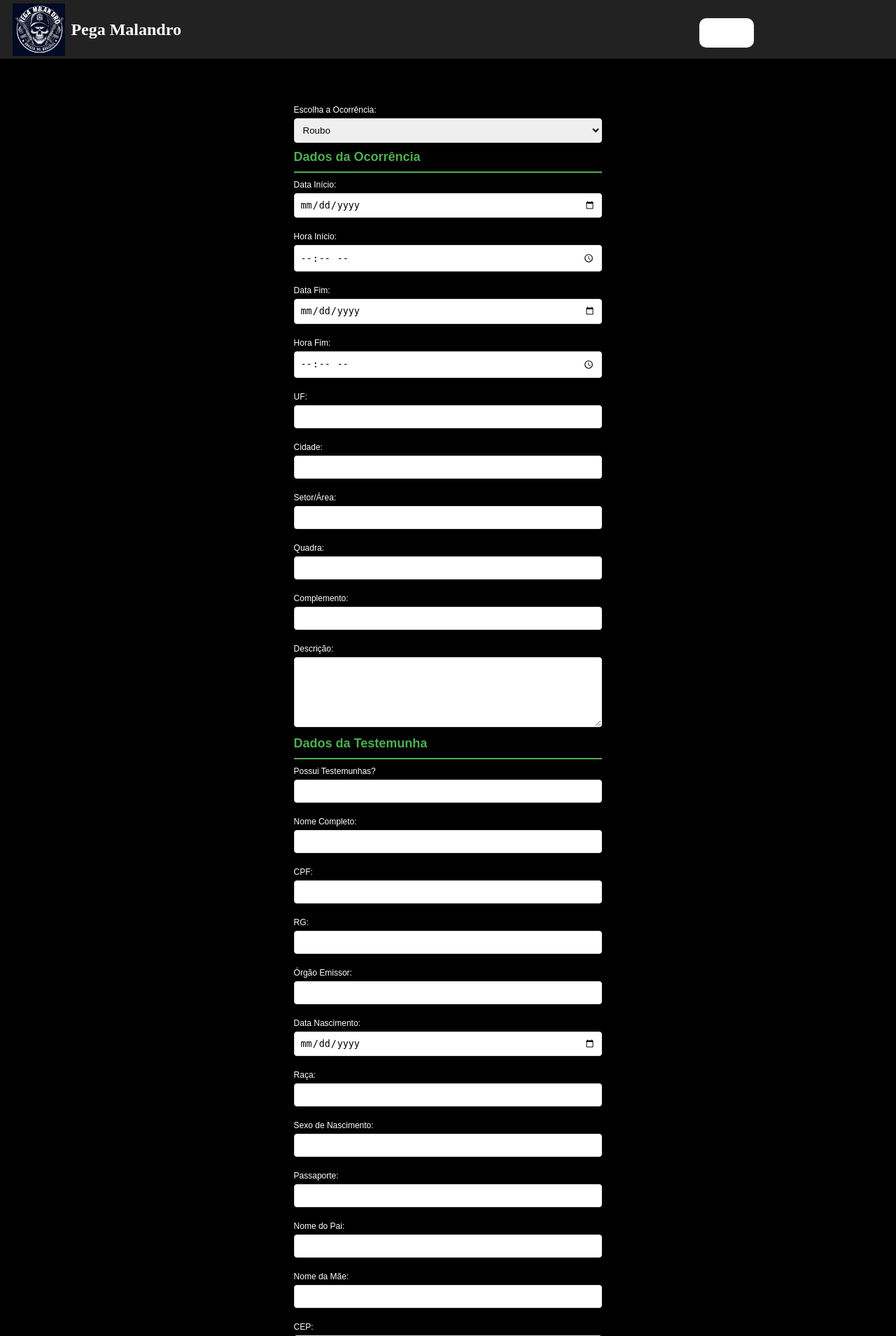
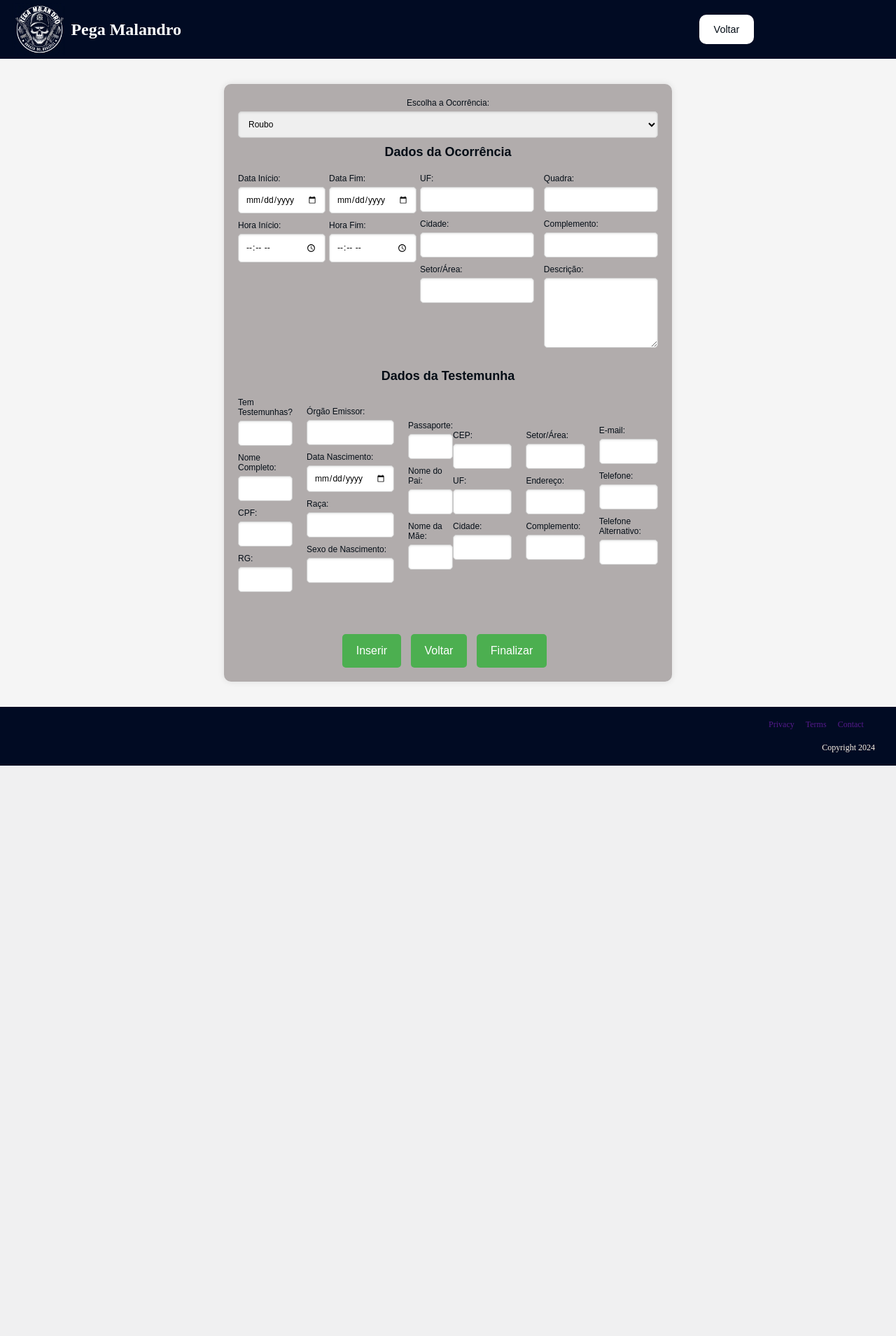
Before and after one commit to pedrowind/Pega-Malandro, a Flask app: page /formulario_insercao_boletim_ocorrencia in a window 1280 px wide. Shown: the top 1909 px of the page at 70% size. After the commit the page ends 1094 px from the top, so only its background shows below. Run offline with Flask 3, Linux system fonts and the light colour scheme.

Commit message:
Atualização do formulario_insercao_boletim_ocorrencia e do CSS , mesmo nome.

```diff
--- a/static/css/forms_inser_boletim_ocorrencia.css
+++ b/static/css/forms_inser_boletim_ocorrencia.css
@@ -1,136 +1,133 @@
-body {
-    font-family: Arial, sans-serif;
-    background-color: #000000;
-    margin: 0;
-    padding: 0;
-
+main {
+    display: flex;
+    justify-content: center;
+    align-items: center;
+    width: 100%;
+    background-color: #f5f5f5;
 }
 
-.header, .footer {
-    background-color: #222;
-    color: white;
-    padding: 10px 0;
+.formulario_case {
+    width: 50%;
+    padding: 20px;
+    background-color: #b1acac;
+    border-radius: 10px;
+    box-shadow: 0 0 10px rgba(0, 0, 0, 0.1);
     text-align: center;
 }
 
-
-
-.nav-bar ul {
-    list-style: none;
-    padding: 0;
+.ocorrencia,
+.testemunha {
+    text-align: left;
+    display: flex;
+    flex-direction: row;
+    width: 100%;
+    margin-bottom: 20px;
+    margin-top: 20px;
 }
 
-.nav-bar ul li {
-    display: inline;
-    margin: 0 10px;
+.data_hora {
+    display: flex;
+    flex-direction: row;;
+    align-items: left;
+    width: 40%;
+    margin: 0 20px 0 0;
 }
 
-.nav-bar ul li a {
-    color: white;
-    text-decoration: none;
-    font-weight: bold;
+.data_hora_board {
+    display: flex;
+    flex-direction: column;
+    margin-right: 5px;
 }
 
-.main {
-    max-width: 800px;
-    margin: 20px auto;
-    padding: 20px;
-    background-color: white;
-    box-shadow: 0 0 10px rgba(0, 0, 0, 0.1);
-    border-radius: 8px;
+.local_descricao {
+    display: flex;
+    flex-direction: row;
+    justify-content: space-between;
+    align-items: flex-start;
+    width: 100%;
 }
 
-h2 {
-    border-bottom: 2px solid #4CAF50;
-    padding-bottom: 10px;
-    color: #4CAF50;
+.local_descricao_board {
+    display: flex;
+    flex-direction: column;
+    width: 48%;
 }
 
-label {
-    display: block;
-    margin-top: 10px;
-    color: #ffffff;
+.testemunha .dados_pessoais,
+.testemunha .endereco_contato {
+    display: flex;
+    flex-direction: row;
+    justify-content: space-between;
+    align-items: center;
+    width: 100%;
+    margin-bottom: 20px;
 }
 
-input[type="text"], input[type="date"], input[type="time"], input[type="number"], input[type="email"], input[type="tel"], select, textarea {
+.testemunha .dados_pessoais div,
+.testemunha .endereco_contato div {
+    display: flex;
+    flex-direction: column;
+    margin-right: 20px;
+    flex: 1;
+}
+
+.testemunha .dados_pessoais div:last-child,
+.testemunha .endereco_contato div:last-child {
+    margin-right: 0;
+}
+
+/* Estilo para inputs */
+input[type="text"],
+input[type="number"],
+input[type="date"],
+input[type="time"],
+input[type="email"],
+input[type="tel"],
+textarea,
+select {
     width: 100%;
-    padding: 8px;
+    padding: 10px;
     margin-top: 5px;
     margin-bottom: 10px;
-    border: 1px solid #ddd;
-    border-radius: 4px;
-    box-sizing: border-box;
+    border: 1px solid #ccc;
+    border-radius: 5px;
+    box-shadow: inset 0 1px 3px rgba(0, 0, 0, 0.1);
+    font-size: 12px;
+    font-family: Arial, sans-serif;
+    transition: border-color 0.3s, box-shadow 0.3s;
+}
+
+input[type="text"]:focus,
+input[type="number"]:focus,
+input[type="date"]:focus,
+input[type="time"]:focus,
+input[type="email"]:focus,
+input[type="tel"]:focus,
+textarea:focus,
+select:focus {
+    border-color: #66afe9;
+    box-shadow: 0 0 8px rgba(102, 175, 233, 0.6);
+    outline: none;
 }
 
 textarea {
-    height: 100px;
+    resize: vertical;
+    min-height: 100px;
 }
 
 input[type="submit"] {
     background-color: #4CAF50;
     color: white;
-    padding: 10px 15px;
+    padding: 15px 20px;
     border: none;
-    border-radius: 4px;
+    border-radius: 5px;
     cursor: pointer;
     font-size: 16px;
     margin-top: 10px;
+    margin-right: 10px;
+    transition: background-color 0.3s;
 }
 
 input[type="submit"]:hover {
     background-color: #45a049;
 }
-
-a {
-    text-decoration: none;
-    color: #4CAF50;
-    display: inline-block;
-    margin-top: 10px;
-}
-
-.footer {
-    display: flex;
-    justify-content: space-between;
-    align-items: center;
-}
-
-.footer ul {
-    display: flex;
-    list-style: none;
-    padding: 0;
-    margin: 0;
-}
-
-.footer ul li {
-    margin: 0 10px;
-}
-
-.footer ul li a {
-    color: white;
-    text-decoration: none;
-}
-
-.footer span {
-    color: white;
-}
-
-.form-section {
-    border: 2px solid #4CAF50;
-    padding: 20px;
-    border-radius: 8px;
-    margin-bottom: 20px;
-}
-
-.form-section h2 {
-    margin-top: 0;
-}
-
-.Formulario_case{
-
-    display: flex;
-    justify-content: center;
-    align-items: center;
-    flex-direction: column;
-    margin-top: 20px;
-    width: 100%;
-}
--- a/templates/formulario_insercao_boletim_ocorrencia.html
+++ b/templates/formulario_insercao_boletim_ocorrencia.html
@@ -9,13 +9,11 @@
 </head>
 
 <body>
-
     <header class="header">
         <div class="logo">
             <img src="/static/imagens/PegaMalandroLogo.jpg" alt="icone" />
             <h1 class="brand-name">Pega Malandro</h1>
         </div>
-
         <nav class="nav-bar">
             <ul>
                 <li>
@@ -25,10 +23,8 @@
         </nav>
     </header>
     <main>
-        <section class="Formulario_case">
-
+        <section class="formulario_case">
             <form action='../controllers/boletim_ocorrencia.php' method='POST'>
-
                 <label for="ocorrencia">Escolha a Ocorrência:</label>
                 <select name="ocorrencia" id="ocorrencia">
                     <option value="1">Roubo</option>
@@ -45,109 +41,111 @@
                 </select>
 
                 <h2>Dados da Ocorrência</h2>
-                <div>
+
+                <div class="ocorrencia">
+                    <div class="data_hora">
+                        <div class="data_hora_board">
                             <label for='data_inicio'>Data Início:</label>
                             <input type='date' name='data_inicio' id='data_inicio' required>
-
                             <label for='hora_inicio'>Hora Início:</label>
                             <input type='time' name='hora_inicio' id='hora_inicio' required>
                         </div>
-
-
+                        <div class="data_hora_board">
                             <label for='data_fim'>Data Fim:</label>
                             <input type='date' name='data_fim' id='data_fim' required>
-
                             <label for='hora_fim'>Hora Fim:</label>
                             <input type='time' name='hora_fim' id='hora_fim' required>
-
+                        </div>
+                    </div>
+                    <div class="local_descricao">
+                        <div class="local_descricao_board">
                             <label for='uf'>UF:</label>
                             <input type='text' name='uf' id='uf' required>
-
                             <label for='cidade'>Cidade:</label>
                             <input type='text' name='cidade' id='cidade' required>
-
                             <label for='area'>Setor/Área:</label>
                             <input type='text' name='area' id='area' required>
-
+                        </div>
+                        <div class="local_descricao_board">
                             <label for='quadra'>Quadra:</label>
                             <input type='text' name='quadra' id='quadra' required>
-
                             <label for='complemento'>Complemento:</label>
                             <input type='text' name='complemento' id='complemento'>
-
                             <label for='descricao'>Descrição:</label>
                             <textarea name='descricao' id='descricao' required></textarea>
+                        </div>
+                    </div>
+                </div>
 
                 <h2>Dados da Testemunha</h2>
 
-                <label for='id_policia'>Possui Testemunhas?</label>
+                <div class="testemunha">
+                    <div class="dados_pessoais">
+                        <div>
+                            <label for='id_policia'>Tem Testemunhas?</label>
                             <input type='number' name='id_policia' id='id_policia' required>
-
                             <label for='nome_testemunha'>Nome Completo:</label>
                             <input type='text' name='nome_testemunha' id='nome_testemunha' required>
-
                             <label for='cpf_testemunha'>CPF:</label>
                             <input type='number' name='cpf_testemunha' id='cpf_testemunha' required>
-
                             <label for='rg_testemunha'>RG:</label>
                             <input type='number' name='rg_testemunha' id='rg_testemunha' required>
-
+                        </div>
+                        <div>
                             <label for='orgao_emissor'>Órgão Emissor:</label>
                             <input type='text' name='orgao_emissor' id='orgao_emissor' required>
-
                             <label for='data_nascimento_testemunha'>Data Nascimento:</label>
                             <input type='date' name='data_nascimento_testemunha' id='data_nascimento_testemunha' required>
-
                             <label for='raca'>Raça:</label>
                             <input type='text' name='raca' id='raca' required>
-
                             <label for='sexo'>Sexo de Nascimento:</label>
                             <input type='text' name='sexo' id='sexo' required>
-
+                        </div>
+                        <div>
                             <label for='passaporte'>Passaporte:</label>
                             <input type='text' name='passaporte' id='passaporte'>
-
                             <label for='nome_pai'>Nome do Pai:</label>
                             <input type='text' name='nome_pai' id='nome_pai'>
-
                             <label for='nome_mae'>Nome da Mãe:</label>
                             <input type='text' name='nome_mae' id='nome_mae'>
+                        </div>
+                    </div>
 
+
+                    <div class="endereco_contato">
+                        <div>
                             <label for='cep'>CEP:</label>
                             <input type='text' name='cep' id='cep' required>
-
                             <label for='uf_testemunha'>UF:</label>
                             <input type='text' name='uf_testemunha' id='uf_testemunha' required>
-
                             <label for='cidade_testemunha'>Cidade:</label>
                             <input type='text' name='cidade_testemunha' id='cidade_testemunha' required>
-
+                        </div>
+                        <div>
                             <label for='area_testemunha'>Setor/Área:</label>
                             <input type='text' name='area_testemunha' id='area_testemunha' required>
-
                             <label for='endereco'>Endereço:</label>
                             <input type='text' name='endereco' id='endereco' required>
-
                             <label for='complemento_testemunha'>Complemento:</label>
                             <input type='text' name='complemento_testemunha' id='complemento_testemunha'>
-
+                        </div>
+                        <div>
                             <label for='email_testemunha'>E-mail:</label>
                             <input type='email' name='email_testemunha' id='email_testemunha' required>
-
                             <label for='telefone1'>Telefone:</label>
                             <input type='tel' name='telefone1' id='telefone1' required>
-
                             <label for='telefone2'>Telefone Alternativo:</label>
                             <input type='tel' name='telefone2' id='telefone2'>
+                        </div>
+                    </div>
+                </div>
 
                 <input type='submit' value='Inserir'>
                 <input type='submit' value='Voltar'>
                 <input type='submit' value='Finalizar'>
             </form>
-
         </section>
     </main>
-
     <footer class="footer">
         <ul>
             <li><a href="">Privacy</a></li>
```
Lines whose indentation alone changed are shown as unchanged.
